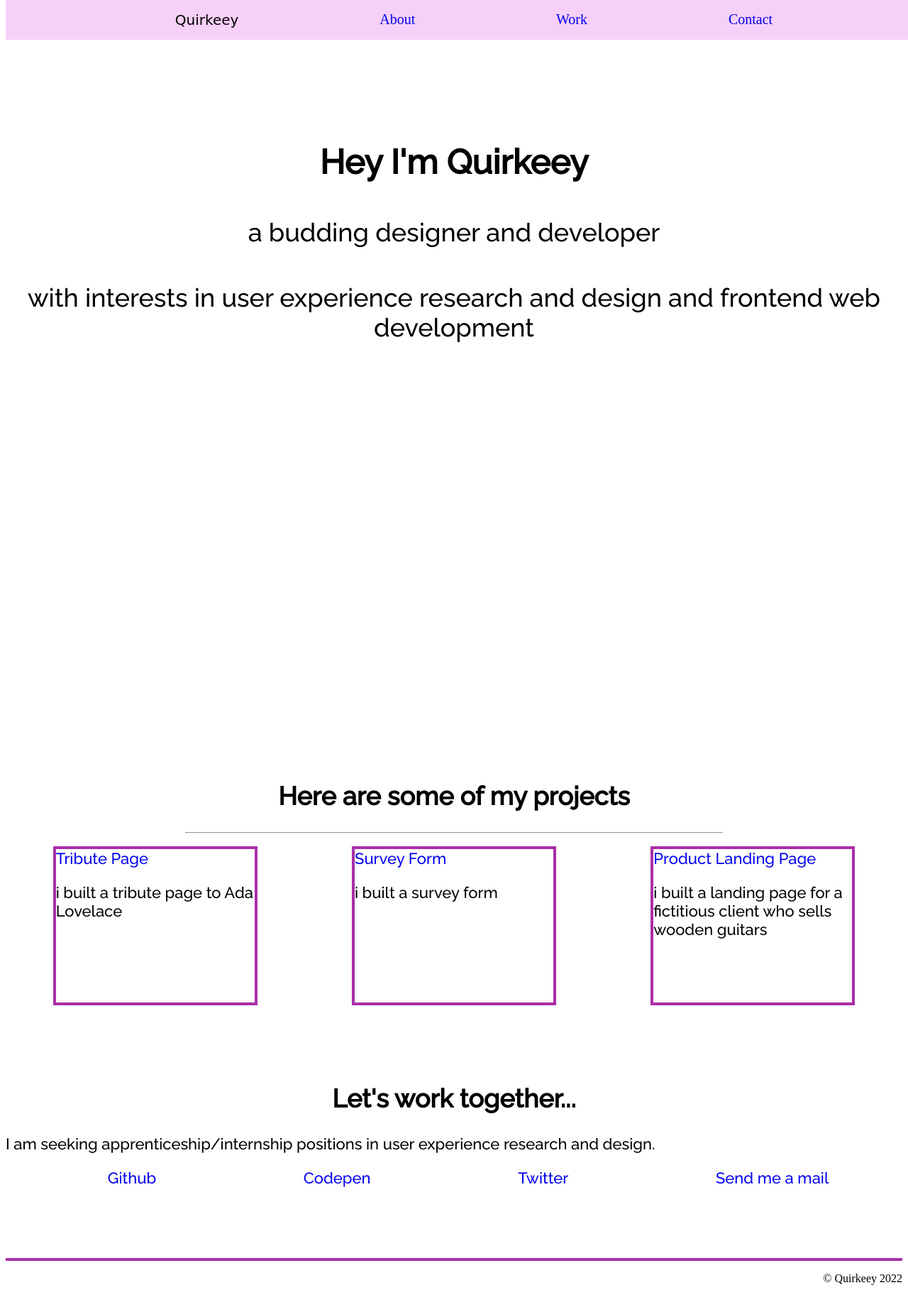
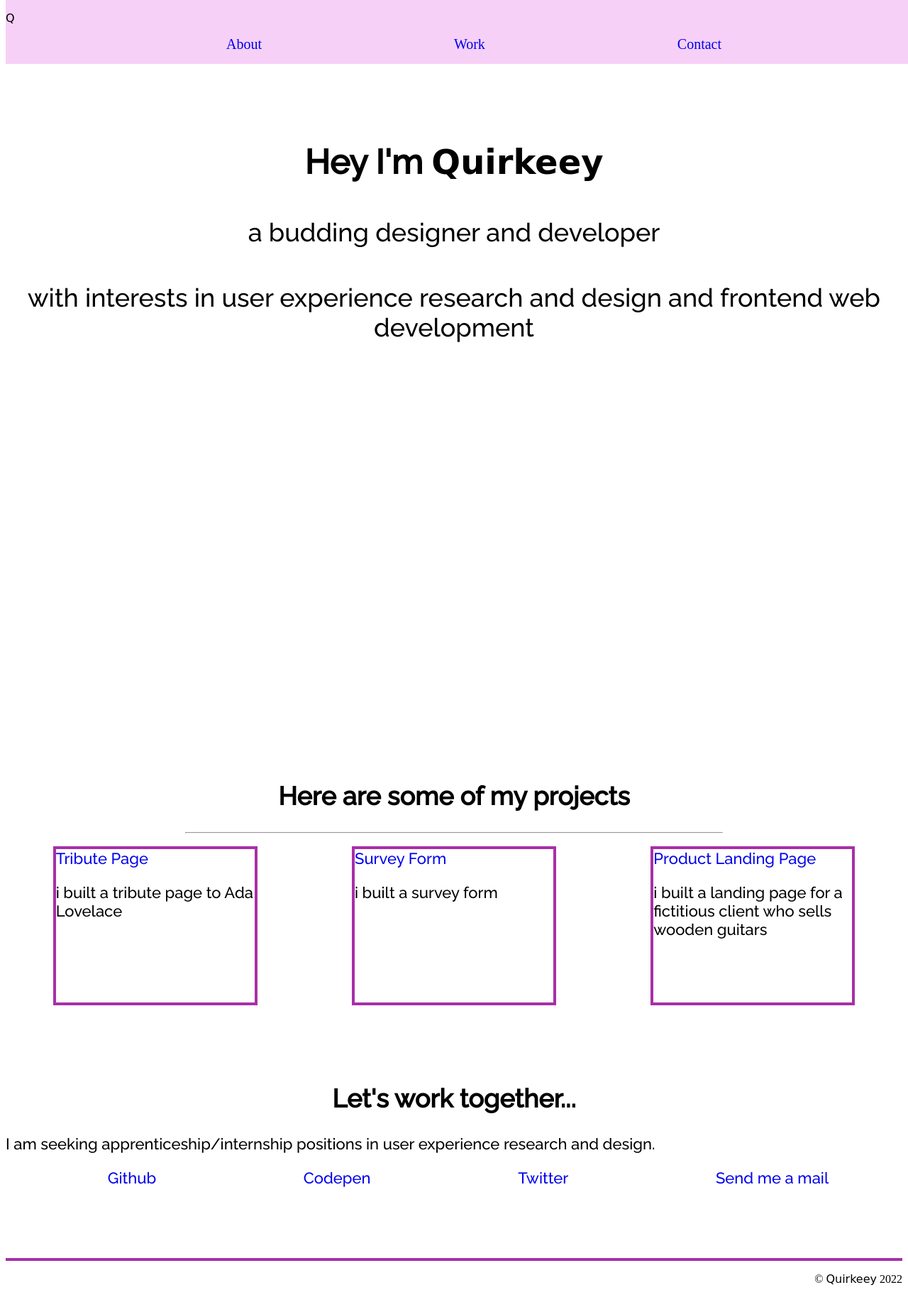
Before and after one commit to quirkeey/freecodecamp-project5, a plain HTML site: page index.html in a window 1280 px wide. Shown: the whole page at 71% size. Drawn offline with Linux system fonts and the light colour scheme; a web font is replaced by a local one.

Commit message:
corrected initial scale value and modified logo

```diff
--- a/index.html
+++ b/index.html
@@ -3,16 +3,17 @@
 <html>
 <head>
 <meta charset="utf-8" />
-<meta name="viewport" content="width=device-width, initial-scale=0.1" />
+<meta name="viewport" content="width=device-width, initial-scale=1.0" />
 <title>freeCodeCamp Personal Portfolio Webpage Project</title>
 <link rel="stylesheet" href="styles.css" />
 <link href="https://fonts.googleapis.com/css2?family=Raleway:wght@500&family=Syne+Tactile&display=swap" rel="stylesheet">
+<link href="https://fonts.googleapis.com/css2?family=League+Spartan:wght@600&display=swap" rel="stylesheet">
 </head>
 <body>
 <header>
   <nav id="navbar" class="nav">
+    <p class="logo">Q</p>
     <ul>
-      <li class="logo">Quirkeey</li>
       <li><a href="#welcome-section">About</a></li>
       <li><a href="#projects">Work</a></li>
       <li><a href="#contact">Contact</a></li>
@@ -22,7 +23,7 @@
 
 <main>
   <section class="about-section" id="welcome-section">
-    <h1>Hey I'm Quirkeey</h1>
+    <h1>Hey I'm <span class="logo">Quirkeey</span></h1>
     <p>a budding designer and developer</p>
     <p>with interests in user experience research and design and frontend web development</p>
   </section>
@@ -58,7 +59,7 @@
   </section>
 
   <footer>
-    <p class="foot">&copy Quirkeey 2022</p>
+    <p class="foot">&copy <span class="logo">Quirkeey</span> 2022</p>
   </footer>
 </main>
 </body>
```
